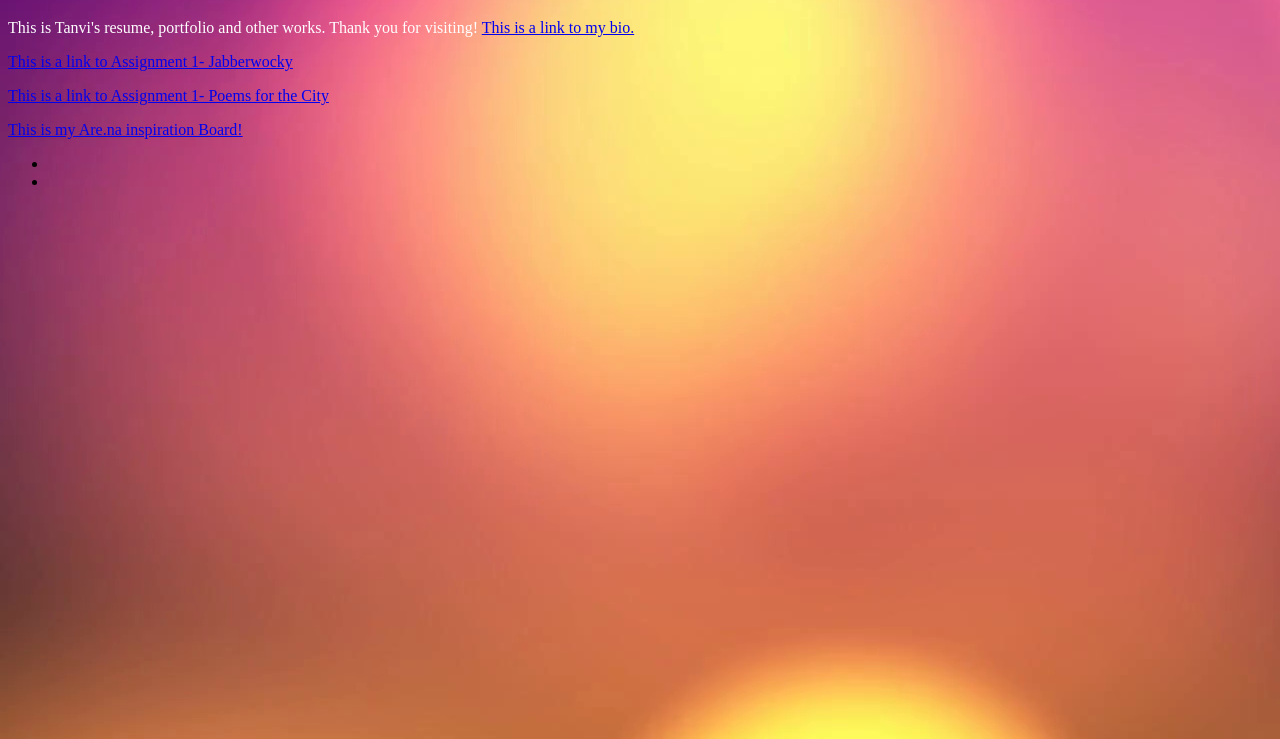
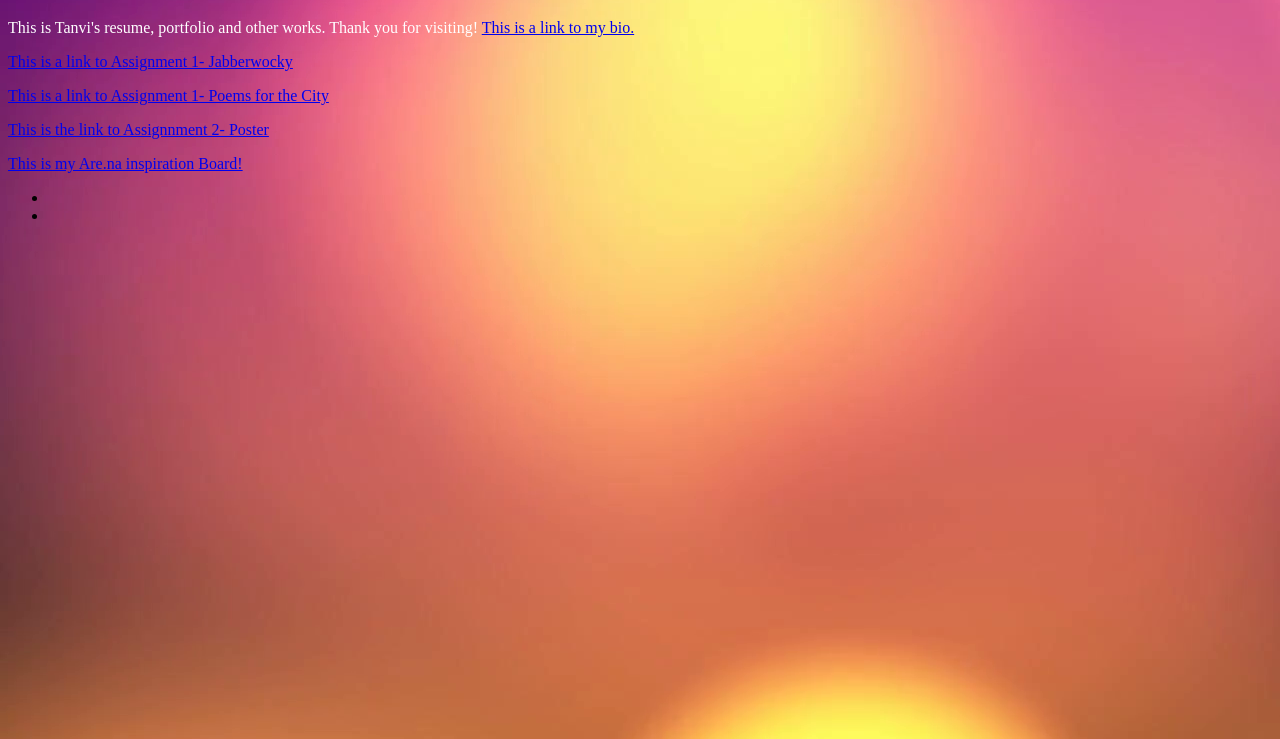
Before and after one commit to tanvivm123/tanvivm123.github.io, a plain HTML site: page index.html in a window 1280 px wide. Shown: the part 61-800 px from the top of the page. Drawn offline with Linux system fonts and the light colour scheme.

Commit message:
update on main index

```diff
--- a/index.html
+++ b/index.html
@@ -11,7 +11,10 @@
 
 <p><a href="/assignment-2/poemindex.html"> This is a link to Assignment 1- Poems for the City</a></p>
 
+<p><a href="https://tanvivm123.github.io/flexbox/fdposterindex.html"> This is the link to Assignnment 2- Poster</a></p>
+
 <p><a href="https://www.are.na/tanvi-mehta/inspiration-id5psgsqed4"> This is my Are.na inspiration Board!</a></p>
+
 
 </font>
 <ul>
```
Also changed, not shown: 1 other file.
